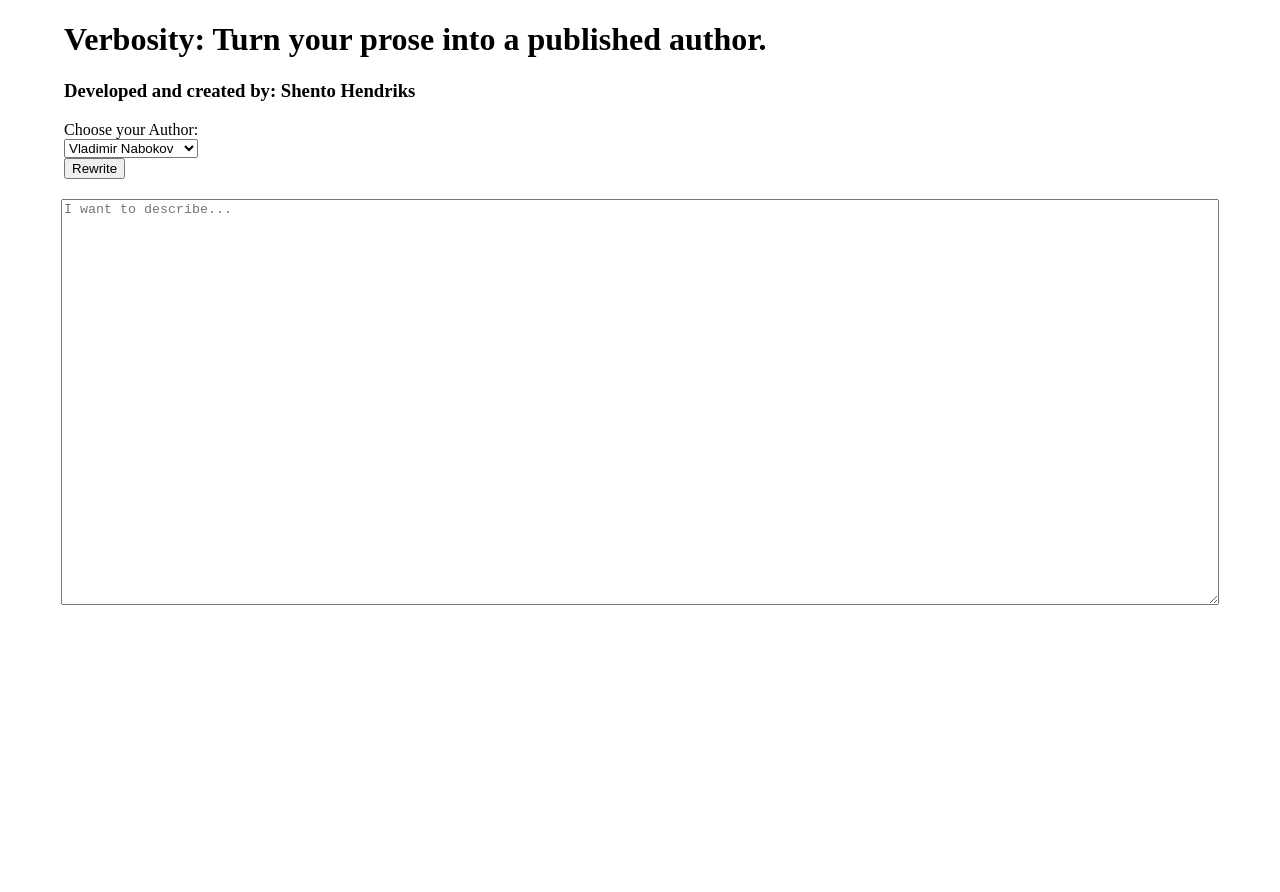
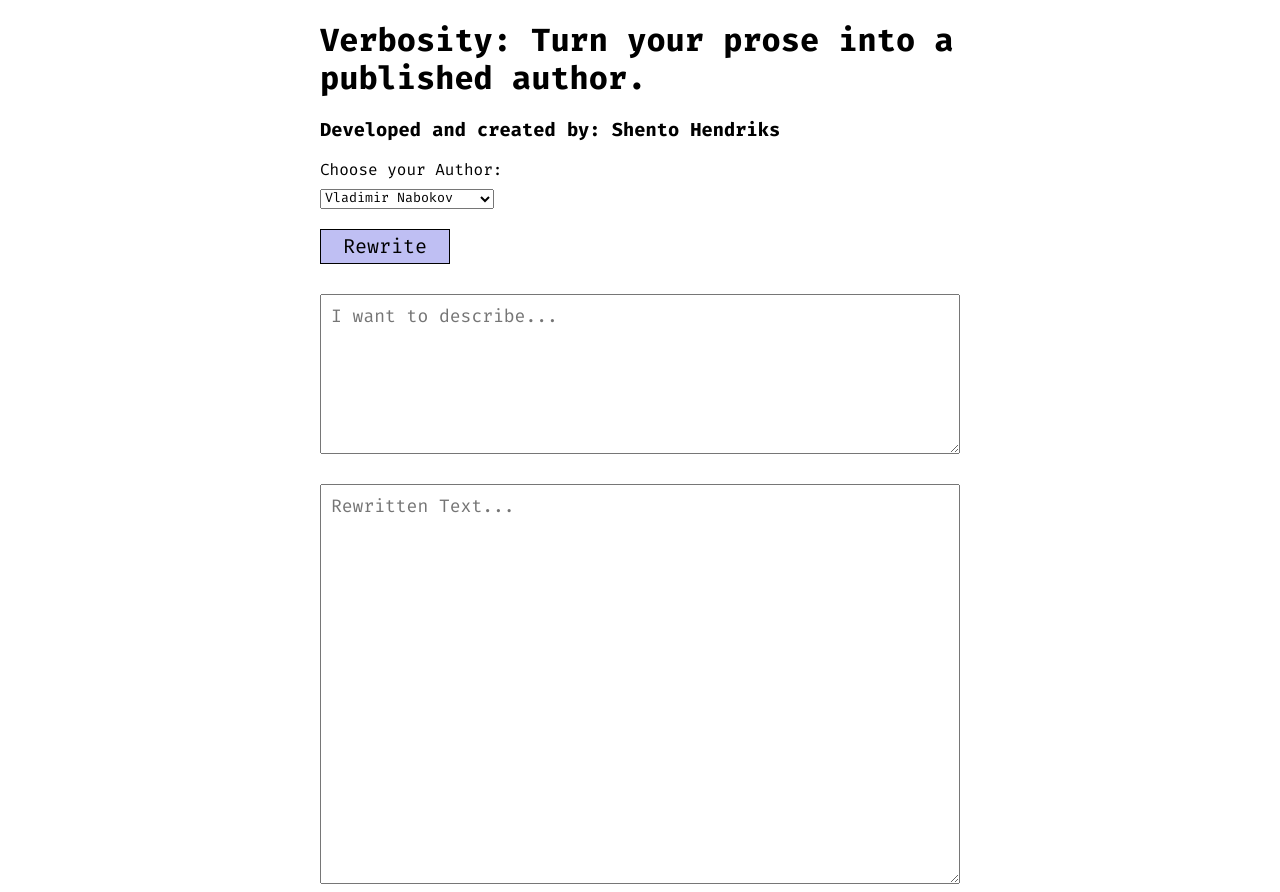
Before and after one commit to ShentoHendriks/webapp, a Next.js app: page / in a window 1280 px wide. Before the commit the page ends 800 px from the top, so only its background shows below. Built offline with nearby package versions, Linux system fonts and the light colour scheme.

Commit message:
Redesign of the website, added colors, created a input and a output

```diff
--- a/pages/index.js
+++ b/pages/index.js
@@ -2,11 +2,14 @@ import Head from "next/head";
 import { useState } from "react";
 import styles from "./index.module.css";
 import { useRef } from 'react';
-// your code
+
 
 export default function Home() {
+
   const ref = useRef(null);
   const author = useRef(null);
+  const output = useRef(null);
+
   var input_prompt = "";
 
   async function onSubmit(event) {
@@ -29,9 +32,9 @@ export default function Home() {
     function task(i) {
       setTimeout(function () {
         if (i == 0) {
-          ref.current.value = "";
+          output.current.value = "";
         }
-        ref.current.value += data.result.charAt(i)
+        output.current.value += data.result.charAt(i)
       }, 15 * i);
     }
   }
@@ -48,19 +51,18 @@ export default function Home() {
           <h1>Verbosity: Turn your prose into a published author.</h1>
           <h3>Developed and created by: Shento Hendriks</h3>
           <div>Choose your Author:</div>
-          <select ref={author}>
+          <select className={styles.firasans} ref={author}>
             <option value="Vladimir Nabokov">Vladimir Nabokov</option>
             <option value="Ernest Hemingway">Ernest Hemingway</option>
             <option value="F. Scott Fitzgerald">F. Scott Fitzgerald</option>
           </select>
           <form onSubmit={onSubmit}>
-            <input type="submit" value="Rewrite" />
+            <input className={styles.button} type="submit" value="Rewrite" />
           </form>
         </div>
 
-
-
-        <textarea className={styles.vak} ref={ref} placeholder="I want to describe..."></textarea>
+        <textarea className={styles.vakinput} ref={ref} placeholder="I want to describe..."></textarea>
+        <textarea className={styles.vakouput} placeholder="Rewritten Text..." ref={output}></textarea>
       </main>
     </div>
   );
--- a/pages/index.module.css
+++ b/pages/index.module.css
@@ -16,16 +16,66 @@
 .main, */
 
 
+
+@import url('https://fonts.googleapis.com/css2?family=Fira+Mono:wght@400;500;700&display=swap');
+
 /* Echte code hier */
-.vak {
+
+.main {
+ font-family: 'Fira Mono', monospace;
+}
+
+.firasans {
+  font-family: 'Fira Mono', monospace;
+  margin-top: 10px;
+  box-sizing: border-box;
+}
+
+.button {
+  font-family: 'Fira Mono', monospace;
+  margin-top: 20px;
+  width: 130px;
+  height: 35px;
+  font-size: 20px;
+  background: #bfbff3;
+  border: 1px black solid;
+  transition: all .10s;
+}
+.button:hover {
+  background-color: #7e7ebb;
+  transition: all .10s;
+}
+
+.margin-top {
+  margin-top: 10px;
+}
+
+.vakinput {
+  box-sizing: border-box;
+  padding: 10px;
   display: block;
-  width: 90vw;
+  width: 50vw;
+  height: 20vh;
+  margin: 30px auto;
+  font-family: 'Fira Mono', monospace;
+  font-size: 18px;
+  color: #383838;
+}
+
+.vakouput {
+  box-sizing: border-box;
+  padding: 10px;
+  display: block;
+  width: 50vw;
   height: 50vh;
   margin: 0 auto;
+  font-family: 'Fira Mono', monospace;
+  font-size: 18px;
+  color: #383838;
 }
 
 .wrapper {
-  width: 90vw;
+  width: 50vw;
   height: auto;
   margin: 20px auto;
 }
```
